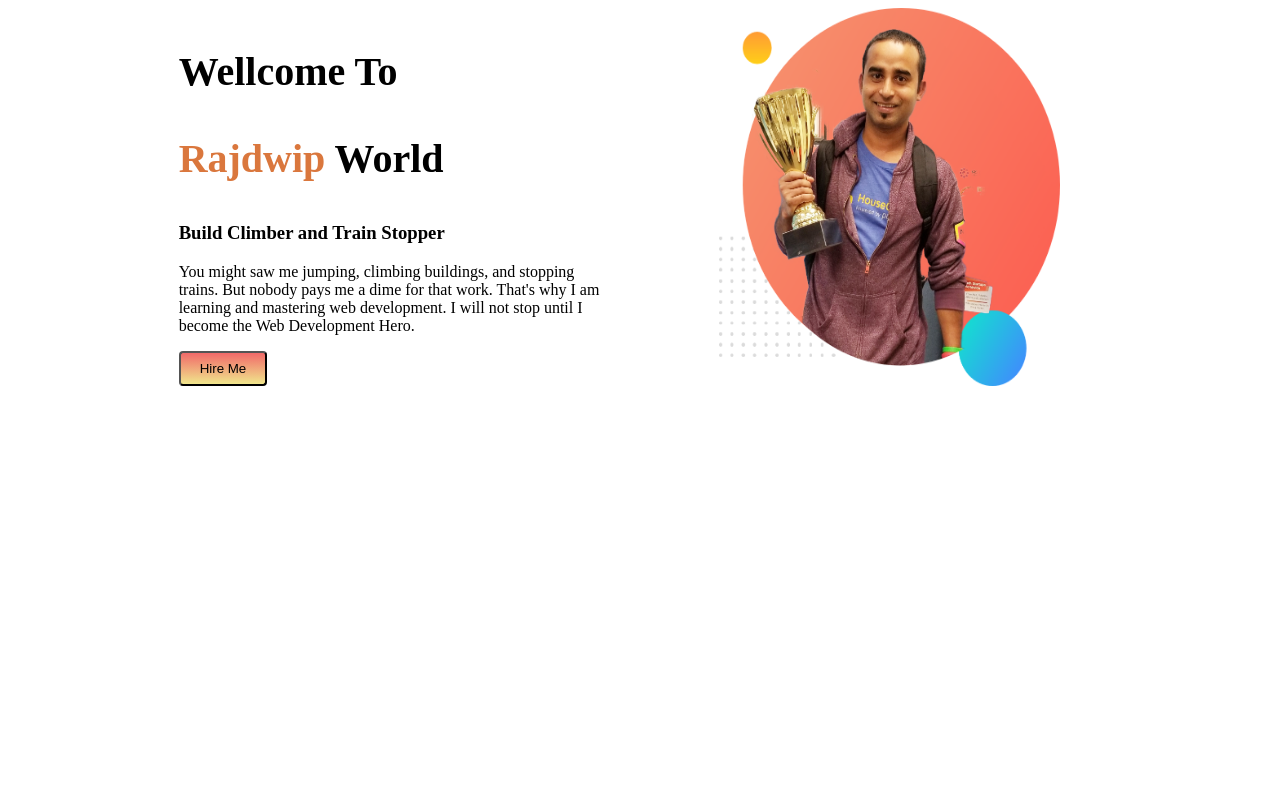
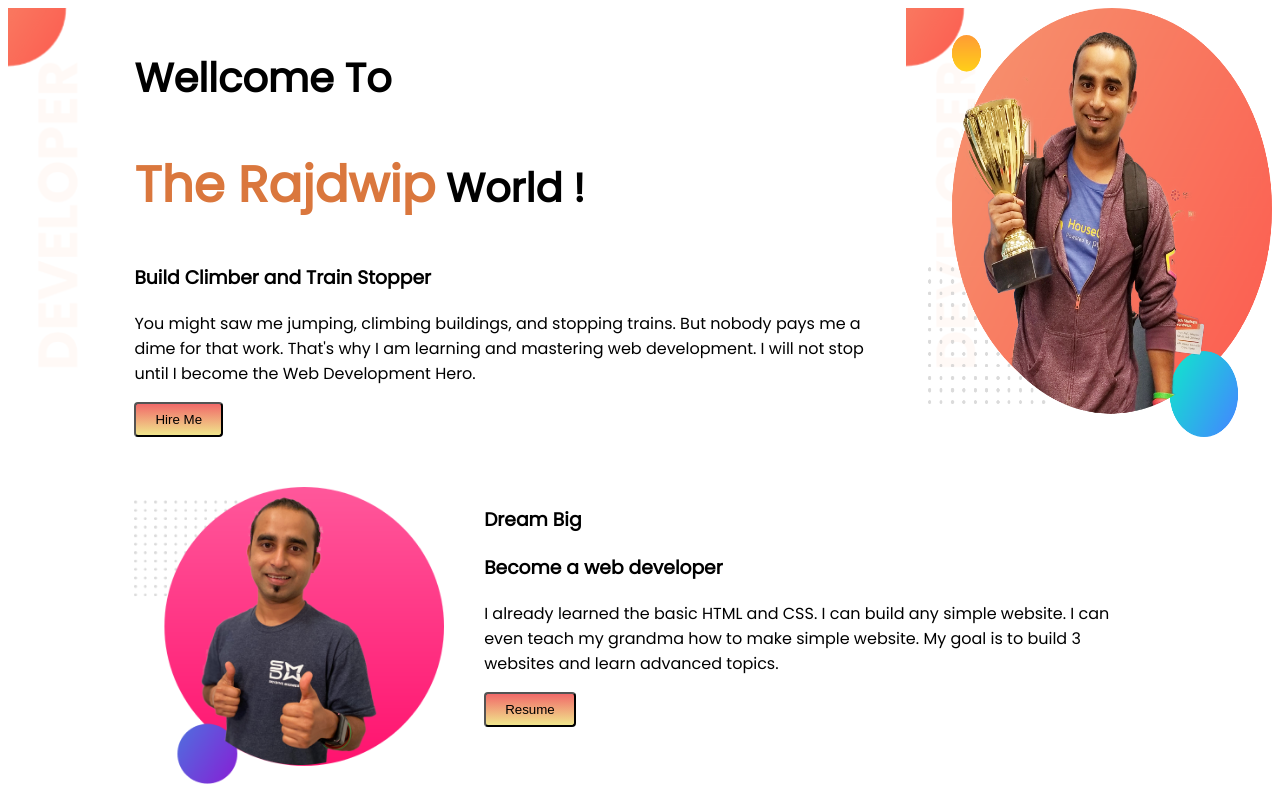
Before and after one commit to Rajdwipbd/Developer-Protfolio-1, a plain HTML site: page index.html in a window 1280 px wide. Drawn offline with Linux system fonts and the light colour scheme.

Commit message:
second commit

```diff
--- a/index.html
+++ b/index.html
@@ -1,26 +1,53 @@
 <!DOCTYPE html>
 <html lang="en">
+
 <head>
     <meta charset="UTF-8">
     <meta http-equiv="X-UA-Compatible" content="IE=edge">
     <meta name="viewport" content="width=device-width, initial-scale=1.0">
     <title>Rajdwip Majumder Protfolio</title>
+    <link rel="preconnect" href="https://fonts.googleapis.com">
+    <link rel="preconnect" href="https://fonts.gstatic.com" crossorigin>
+    <link href="https://fonts.googleapis.com/css2?family=Poppins&display=swap" rel="stylesheet">
     <link rel="stylesheet" href="style.css">
 </head>
+
 <body>
+
     <section class="main">
-    <section class="top">
+        <section class="top ">
             <div class="item1">
-            <h1>Wellcome To  </h1><h1> <span class="Rajdwip">Rajdwip</span> World</h1>
+                <h1>Wellcome To </h1>
+                <h1> <span class="Rajdwip">The Rajdwip</span> World !</h1>
                 <h3>Build Climber and Train Stopper</h3>
-            <p>You might saw me jumping, climbing buildings, and stopping trains. But nobody pays me a dime for that work. That's why I am learning and mastering web development. I will not stop until I become the Web Development Hero.</p>
+                <p>You might saw me jumping, climbing buildings, and stopping trains. But nobody pays me a dime for that
+                    work. That's why I am learning and mastering web development. I will not stop until I become the Web
+                    Development Hero.</p>
                 <button class="hireMe">Hire Me</button>
             </div>
             <div class="imageDiv1">
                 <img src="./images/jhankar.png" alt="Jhanker Mahbub">
             </div>
-    </section></section>
+        </section>
+        <br><br>
+        <section class="top2 ">
+            <div class="img2"> <img src="./images/jhankar2.png" alt=""> </div>
+            <div class="item2">
+                <h1>Dream Big</h1>
+                <h3>Become a web developer</h3>
+                <p>I already learned the basic HTML and CSS. I can build any simple website. I can even teach my grandma
+                    how to make simple website. My goal is to build 3 websites and learn advanced topics.</p>
+                <button class="hireMe">Resume</button>
+
+
+            </div>
+        </section>
+
+
+
+    </section>
 
 
 </body>
+
 </html>
--- a/style.css
+++ b/style.css
@@ -1,31 +1,64 @@
-
-.top{
-    width: 90%;
-    display: flex;
+.main {
+    font-family: 'Poppins', sans-serif;
 
 }
-.top div{
+
+
+
+.top {
+
+    margin: auto;
+    display: flex;
+    background-image: url(./images/top-banner.png);
+
+
+}
+
+.common div {
     width: 50%;
 }
-.item1{
-    margin-left: 15%;
+
+.item1 {
+    margin-left: 10%;
+
 }
-.item1 h1{
+
+.item1 h1 {
     font-size: 40px;
 }
-.Rajdwip{
+
+/* .item1 p{
+    font-weight: lighter;
+} */
+.Rajdwip {
     color: rgb(218, 119, 61);
+    font-size: 50px;
 }
-.hireMe{
-    background-image: linear-gradient(rgb(241, 105, 105),khaki);
+
+.hireMe {
+    background-image: linear-gradient(rgb(241, 105, 105), khaki);
     padding: 8px 19px;
     border-radius: 4px;
 }
-.imageDiv1{
+
+.imageDiv1 {
     display: flex;
-    margin-left: 10%;
+    margin-left: 4%;
+    height: auto;
+    background-image: url(./images/);
 }
 
-img{
+img {
+    width: 100%;
+}
+
+.top2 {
     width: 80%;
+    margin: auto;
+    display: flex;
 }
+
+.item2 {
+    margin-left: 20px;
+    padding-left: 20px;
+}
```
Lines whose indentation alone changed are shown as unchanged.
